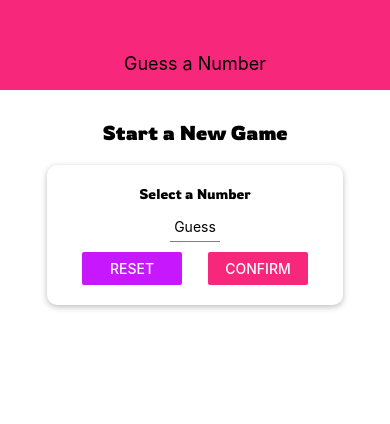
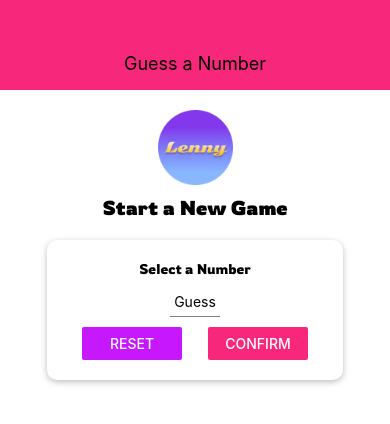
Before and after one commit to donrestarone/react-native-guess-number, a React Native app in the folder guess-number/: screen / in a window 390 px wide. Shown: the top 424 px of the page. Built offline with nearby package versions, Linux system fonts and the light colour scheme.

Commit message:
add image;

```diff
--- a/guess-number/screens/StartGameScreen/StartGameScreen.js
+++ b/guess-number/screens/StartGameScreen/StartGameScreen.js
@@ -6,7 +6,8 @@ import {
   Button,
   TouchableWithoutFeedback,
   Keyboard,
-  Alert
+  Alert,
+  Image
 } from 'react-native'
 import Card from '../../components/Card/Card'
 import Colors from '../../constants/Colors'
@@ -65,6 +66,11 @@ export default function StartGameScreen(props) {
     // this is how we remove the keyboard when the user touches anywhere else on the screen
     <TouchableWithoutFeedback onPress={ () => {Keyboard.dismiss()} }>
       <View style={styles.screen}>
+        <Image
+          source={require('../../assets/Images/lenny-logo.png')}
+          style={styles.image}
+          resizeMode="cover"
+        />
         <Text style={styles.title}>Start a New Game</Text>
         <Card style={styles.inputContainer}>
           <Text style={styles.subTitle}>Select a Number</Text>
@@ -132,5 +138,9 @@ const styles = StyleSheet.create({
   confirmation: {
     padding: 20,
     alignItems: 'center'
+  },
+  image: {
+    width: 75,
+    height: 75
   }
 })
```
Also changed, not shown: guess-number/assets/Images/lenny-logo.png (added).
